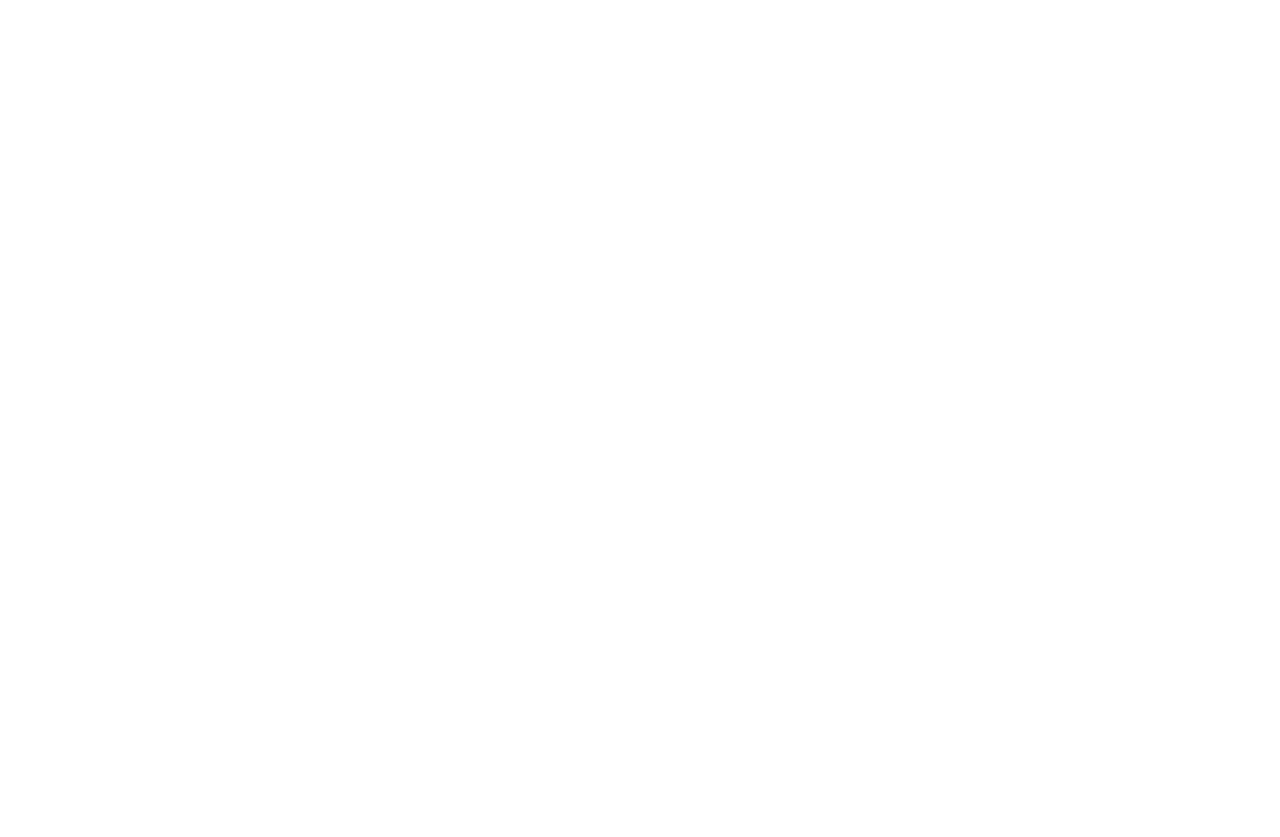
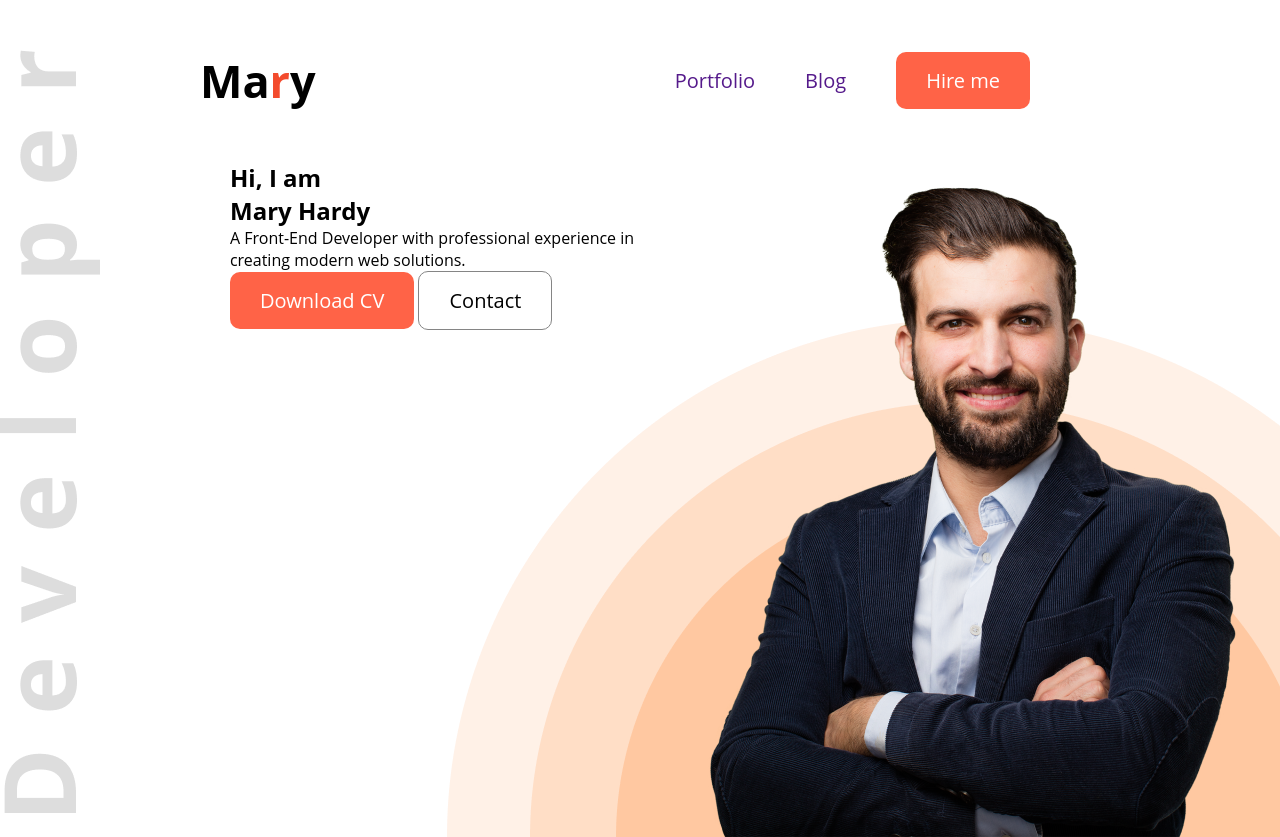
Before and after one commit to tawhidulshehzad/new-porfolio-web-site, a plain HTML site: page index.html in a window 1280 px wide. Before the commit the page ends 800 px from the top, so only its background shows below. Drawn offline with Linux system fonts and the light colour scheme.

Commit message:
new website

```diff
--- a/index.html
+++ b/index.html
@@ -1,11 +1,48 @@
 <!DOCTYPE html>
 <html lang="en">
-<head>
-  <meta charset="UTF-8">
-  <meta name="viewport" content="width=device-width, initial-scale=1.0">
-  <title>Document</title>
-</head>
-<body>
-
-</body>
+  <head>
+    <meta charset="UTF-8" />
+    <meta name="viewport" content="width=device-width, initial-scale=1.0" />
+    <title>Document</title>
+    <link rel="stylesheet" href="style/style.css" />
+  </head>
+  <body>
+    <header>
+      <nav>
+        <h3 class="nav-title">
+          Ma<span style="color: rgb(243, 75, 45)">r</span>y
+        </h3>
+        <ul>
+          <li><a href="">Portfolio</a></li>
+          <li><a href="">Blog</a></li>
+          <li>
+            <a href=""><button class="btn-primary">Hire me</button></a>
+          </li>
+        </ul>
+      </nav>
+      <div class="banner">
+        <div class="banner-content">
+          <h2>Hi, I am <br><span>Mary Hardy</span></h2>
+          <p>
+            A Front-End Developer with professional experience in creating
+            modern web solutions.
+          </p>
+          <div class="hero-buttons">
+            <button class="btn-primary">Download CV</button>
+            <button
+              class="btn-primary"
+              style="
+                background-color: rgb(255, 255, 255);
+                color: black;
+                border: 1px solid #858585;
+              "
+            >
+              Contact
+            </button>
+          </div>
+        </div>
+        <img src="images/hardy.png" alt="" />
+      </div>
+    </header>
+  </body>
 </html>
--- /dev/null
+++ b/style/style.css
@@ -0,0 +1,61 @@
+* {
+  margin: 0;
+  padding: 0;
+  font-family: open sans;
+}
+
+/* shared styles */
+
+.text-primary {
+  color: tomato;
+}
+
+.btn-primary {
+  background-color: tomato;
+  padding: 15px 30px;
+  border: #fff;
+  border-radius: 10px;
+  font-size: 20px;
+  color: #fff;
+}
+/* ..........Nav style........... */
+
+nav {
+  display: flex;
+  align-items: center;
+  justify-content: space-between;
+  margin: 50px 200px;
+}
+
+nav ul {
+  display: flex;
+  align-items: center;
+}
+
+.nav-title {
+  font-weight: bold;
+  font-size: 45px;
+}
+nav ul li {
+  list-style: none;
+  margin-right: 50px;
+}
+
+nav ul li a {
+  text-decoration: none;
+  font-size: 20px;
+}
+
+header {
+  background-image: url("/images/developer.png"), url("/images/header_bg.png");
+  background-repeat: no-repeat;
+  background-position: top left, bottom right;
+}
+
+/* banner styles */
+
+.banner {
+  display: flex;
+  justify-content: space-between;
+  margin: 0 35px 0 230px;
+}
```
Also changed, not shown: images/developer.png (added), images/hardy.png (added), images/header_bg.png (added), images/icons/facebook.png (added), images/icons/insta.png (added), images/icons/js.png (added), images/icons/mongo.png (added), images/icons/nodejs.png (added), images/icons/react.png (added), images/icons/twitter.png (added).
